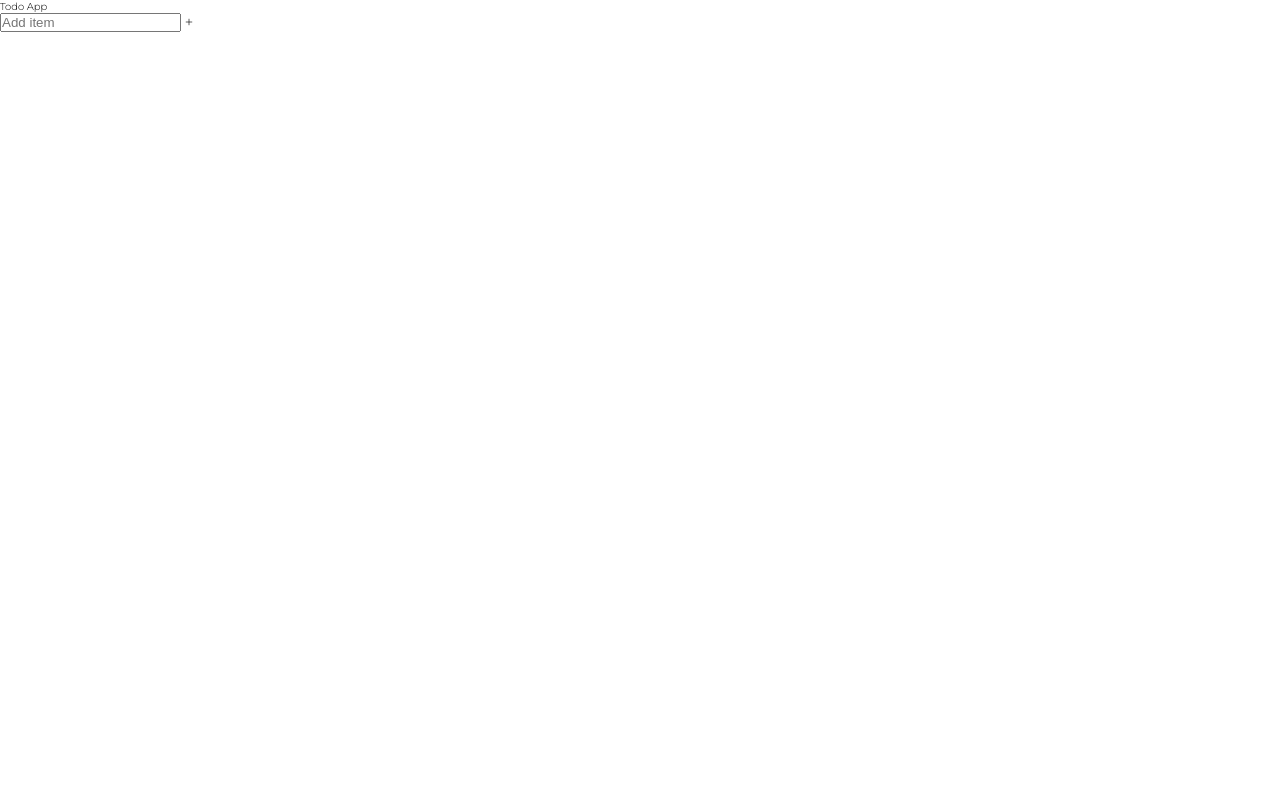
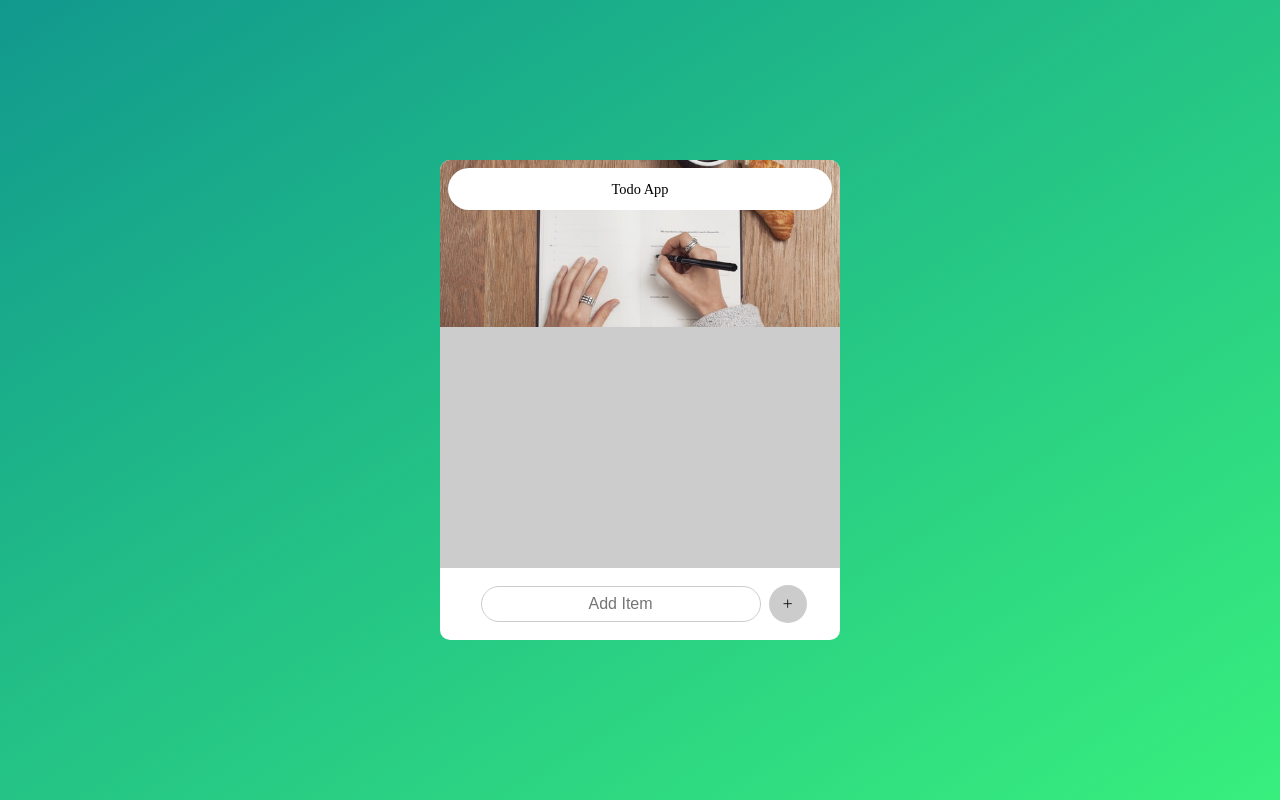
Before and after one commit to Chris-Mugumwa/todo-list-app, a plain HTML site: page index.html in a window 1280 px wide. Drawn offline with nearby package versions, Linux system fonts and the light colour scheme.

Commit message:
adding javascript, html needing a little configuration

```diff
--- a/app.js
+++ b/app.js
@@ -0,0 +1,23 @@
+//Selectors
+
+const input = document.querySelector('.main__input');
+const button = document.querySelector('.main__button');
+const list = document.querySelector('.main__list');
+
+//event listeners
+
+button.addEventListener('click', todoAdd);
+
+//functions
+
+function todoAdd(e) {
+    //preventing the form form submitting
+    event.preventDefault();
+    //Todo Div
+    const mainTodo = document.createElement('div');
+    mainTodo.classList.add('todo');
+    //create Li
+    const mainList = document.createElement('li');
+    mainList = 'hey';
+    mainList.classList.add('main__items');
+}
--- a/css/output.css
+++ b/css/output.css
@@ -1,16 +1,127 @@
 *,
 *::before,
 *::after {
-  padding: 0;
-  margin: 0;
-  box-sizing: inherit; }
+	margin: 0;
+	padding: 0;
+	box-sizing: inherit;
+}
 
 html {
-  box-sizing: border-box; }
+	box-sizing: border-box;
+}
 
 body {
-  font-size: 62.5%;
-  font-family: 'Montserrat', sans-serif; }
+	font-family: 'Montserrat' sans-serif;
+	font-size: 62.5%;
+	line-height: 1.6;
+	height: 100vh;
+	background-image: linear-gradient(to bottom right, #11998e, #38ef7d);
+	display: flex;
+	justify-content: center;
+	align-items: center;
+}
 
-/*** BORDER ***/
-/*** RESPONSIVE LAYOUT ***/
+/*** Main Container ***/
+
+.main {
+	background-color: #fff;
+	height: 30rem;
+	width: 25rem;
+	max-width: 40rem;
+	border-radius: 10px;
+	overflow: hidden;
+}
+
+.main__top {
+	display: flex;
+	flex-direction: column;
+	justify-content: space-between;
+	height: 35%;
+	background-image: url(/img/todo.jpg);
+	background-size: cover;
+	background-repeat: no-repeat;
+	background-position: center;
+	border-bottom: 1px solid #ccc;
+}
+
+.main__logo {
+	font-size: 0.9rem;
+	text-align: center;
+	background-color: #fff;
+	padding: 0.6rem;
+	margin: 0.5rem;
+	border-radius: 1000px;
+}
+
+.main__middle {
+	height: 50%;
+	background-color: #ccc;
+	border-bottom: 1px solid #ccc;
+	overflow: hidden;
+}
+
+.main__list {
+	display: flex;
+	justify-content: space-between;
+	list-style: none;
+}
+
+.main__bottom {
+  height: 15%;
+  display: flex;
+	justify-content: center;
+	align-items: center;
+}
+
+.main__input {
+	font-size: 1rem;
+	margin: 0 0.5rem;
+	flex: 0 0 70%;
+	padding: 0.5rem;
+	border-radius: 100px;
+	border: 1px solid #ccc;
+}
+
+.main__input:focus {
+	outline: none;
+}
+
+:placeholder-shown {
+	text-align: center;
+}
+
+.main__button {
+	outline: none;
+	border: none;
+	padding: 0.8rem;
+	background-color: #ccc;
+	border-radius: 50%;
+	cursor: pointer;
+	transition: 0.4s;
+
+	display: flex;
+}
+
+.main__button:hover {
+	background-color: rgb(73, 68, 68);
+}
+
+.main__button:active {
+	background-color: rgb(89, 86, 86);
+}
+
+/** List items that will be added from entry **/
+
+.main__items {
+	padding: 0.5rem;
+	background-color: #fff;
+	list-style: none;
+	font-size: 1.2rem;
+	text-align: center;
+	width: 70%;
+	max-width: 70%;
+}
+
+.main__items-icons {
+	height: 0.5rem;
+}
--- a/index.html
+++ b/index.html
@@ -1,16 +1,17 @@
 <!DOCTYPE html>
 <html lang="en">
+	<head>
+		<meta charset="UTF-8" />
+		<meta name="viewport" content="width=device-width, initial-scale=1.0" />
 
-<head>
-    <meta charset="UTF-8">
-    <meta name="viewport" content="width=device-width, initial-scale=1.0">
+		<link
+			href="https://fonts.googleapis.com/css2?family=Montserrat:wght@300&display=swap"
+			rel="stylesheet"
+		/>
 
-    <link href="https://fonts.googleapis.com/css2?family=Montserrat:wght@300&display=swap" rel="stylesheet">
+		<link rel="stylesheet" href="css/output.css" />
 
-    <link rel="stylesheet" href="css/output.css">
-    <link rel="stylesheet" href="sass/main.scss">
-
-    <title>Todo App</title>
+		<title>To-do App</title>
 	</head>
 
 	<body>
@@ -20,18 +21,17 @@
 				<div class="main__logo">Todo App</div>
 			</div>
 			<div class="main__middle">
-            <ul class="main__list">
-
-            </ul>
+				<ul class="main__list"></ul>
 			</div>
 			<div class="main__bottom">
-            <input type="text" class="main__input" placeholder="Add item">
+
+					<input type="text" class="main__input" placeholder="Add Item" />
+					<button class="main__button">
 						<ion-icon name="add-outline" class="main__icon"></ion-icon>
+					</button>
 			</div>
 		</main>
-
 	</body>
 	<script src="app.js"></script>
 	<script src="https://unpkg.com/ionicons@5.1.2/dist/ionicons.js"></script>
-
 </html>
```
Also changed, not shown: dist/app.dev.js (added, +22 -0 lines). Lines whose indentation alone changed are shown as unchanged.
